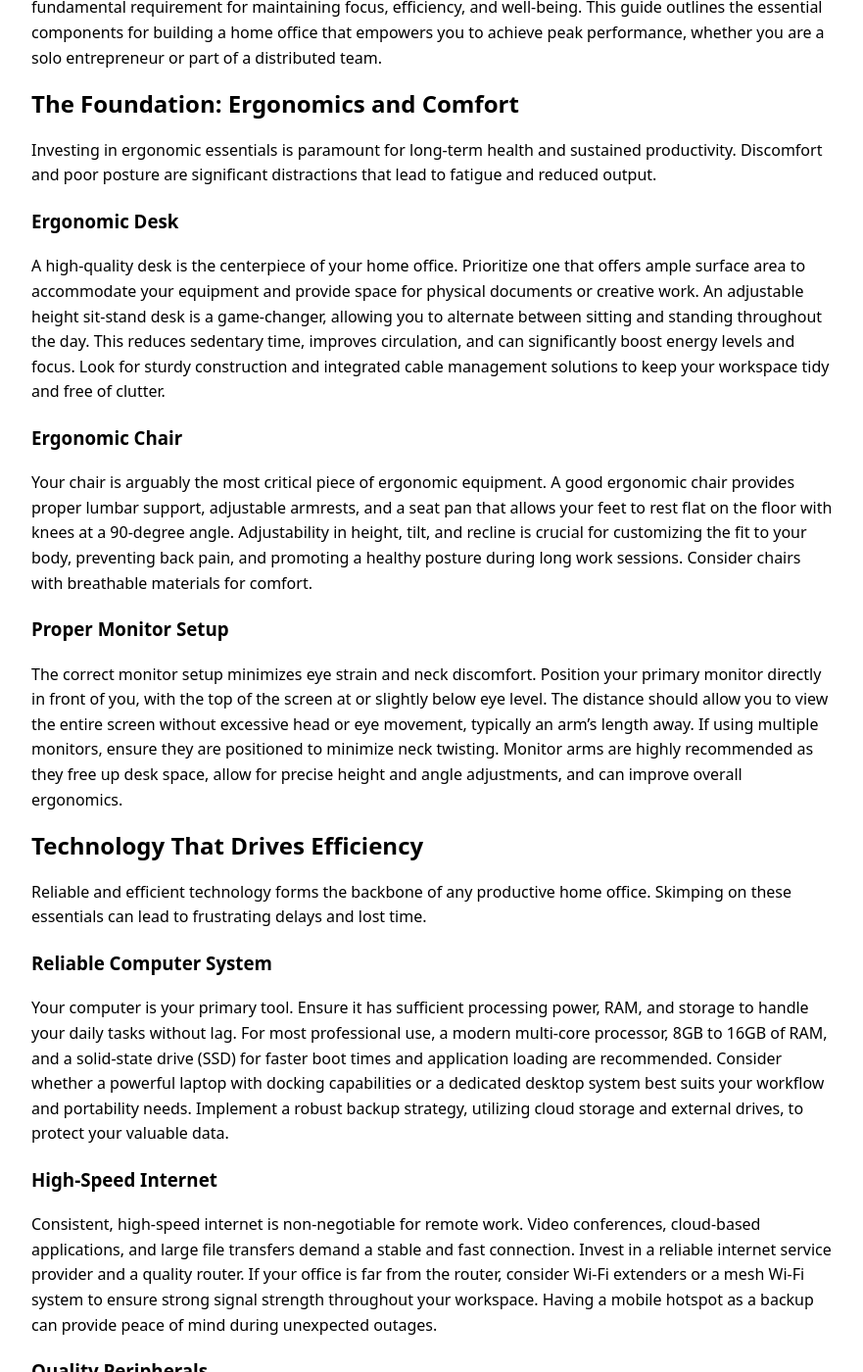
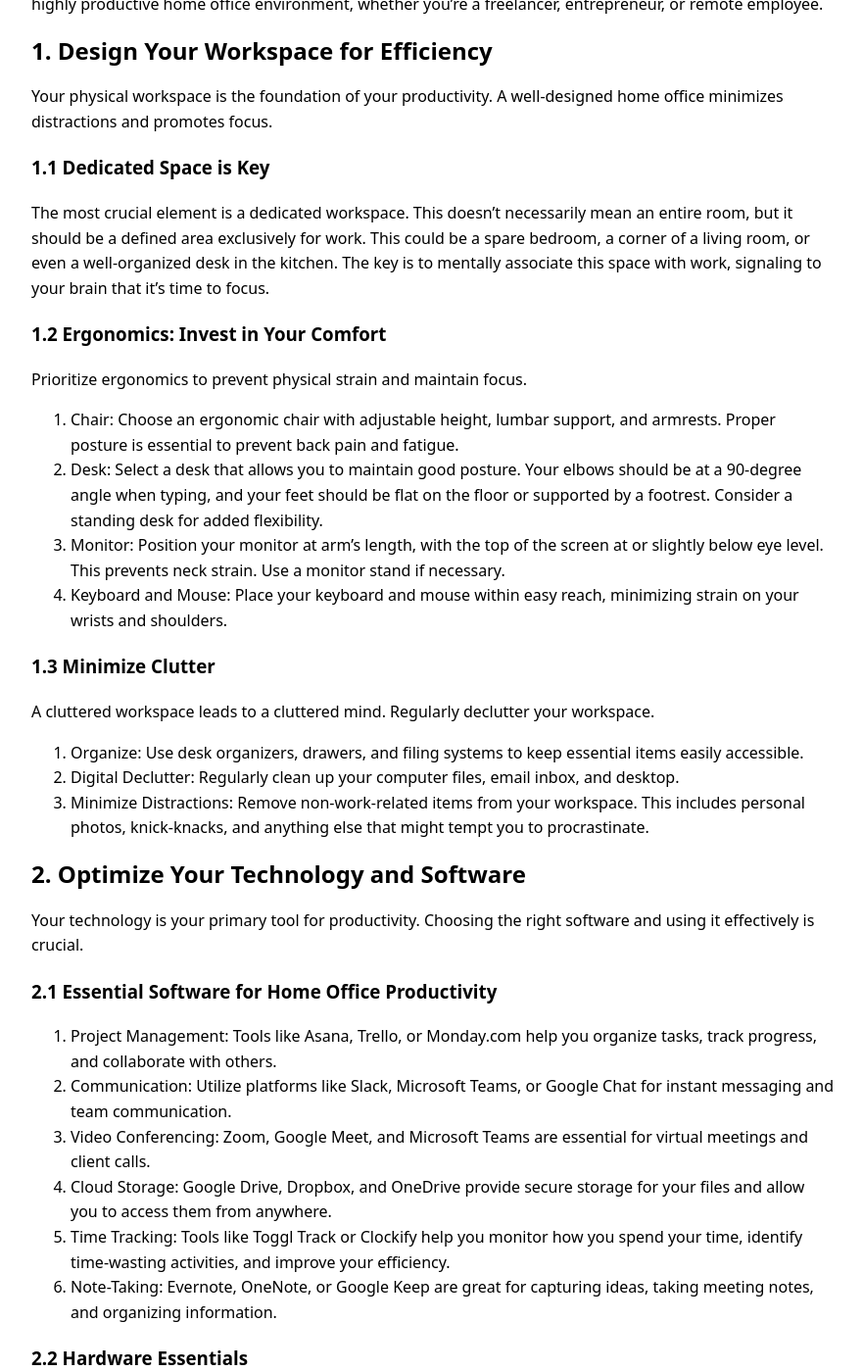
Before and after one commit to ironaclaw/ironaclaw.github.io, a Jekyll site: the page built from _posts/2026-02-13-home-office-productivity-essentials.md, in a window 1280 px wide and 1400 px high, scrolled down 222 px. Shown: the whole window at 98% size, without its empty margins (198-1079 px from the left). Built offline with Jekyll 4.4.1, drawn with Linux system fonts in a browser that asks for light colours; some of the changed text lies outside the part shown.

Commit message:
Add 2026-02-13-home-office-productivity-essentials.md

```diff
--- a/_posts/2026-02-13-home-office-productivity-essentials.md
+++ b/_posts/2026-02-13-home-office-productivity-essentials.md
@@ -6,72 +6,99 @@ date: '2026-02-13'
 description: ''
 tags: []
 keywords: []
-model_used: gemini-2.5-flash
+model_used: gemini-2.0-flash-lite
 ---
 
-# Home Office Productivity Essentials: Your Blueprint for Peak Performance
+# Home Office Productivity Essentials: Maximize Your Output
 
-The shift to remote and hybrid work models has transformed the home office from a convenience into a critical hub for productivity. A well-equipped and thoughtfully designed workspace is no longer a luxury but a fundamental requirement for maintaining focus, efficiency, and well-being. This guide outlines the essential components for building a home office that empowers you to achieve peak performance, whether you are a solo entrepreneur or part of a distributed team.
+The modern home office offers unparalleled flexibility, but it also presents unique challenges to productivity. Without the structure of a traditional office, distractions abound, and it's easy to let the lines between work and personal life blur. This article provides actionable strategies and essential tools to help you create a highly productive home office environment, whether you're a freelancer, entrepreneur, or remote employee.
 
-## The Foundation: Ergonomics and Comfort
+## 1. Design Your Workspace for Efficiency
 
-Investing in ergonomic essentials is paramount for long-term health and sustained productivity. Discomfort and poor posture are significant distractions that lead to fatigue and reduced output.
+Your physical workspace is the foundation of your productivity. A well-designed home office minimizes distractions and promotes focus.
 
-### Ergonomic Desk
+### 1.1 Dedicated Space is Key
 
-A high-quality desk is the centerpiece of your home office. Prioritize one that offers ample surface area to accommodate your equipment and provide space for physical documents or creative work. An adjustable height sit-stand desk is a game-changer, allowing you to alternate between sitting and standing throughout the day. This reduces sedentary time, improves circulation, and can significantly boost energy levels and focus. Look for sturdy construction and integrated cable management solutions to keep your workspace tidy and free of clutter.
+The most crucial element is a dedicated workspace. This doesn't necessarily mean an entire room, but it should be a defined area exclusively for work. This could be a spare bedroom, a corner of a living room, or even a well-organized desk in the kitchen. The key is to mentally associate this space with work, signaling to your brain that it's time to focus.
 
-### Ergonomic Chair
+### 1.2 Ergonomics: Invest in Your Comfort
 
-Your chair is arguably the most critical piece of ergonomic equipment. A good ergonomic chair provides proper lumbar support, adjustable armrests, and a seat pan that allows your feet to rest flat on the floor with knees at a 90-degree angle. Adjustability in height, tilt, and recline is crucial for customizing the fit to your body, preventing back pain, and promoting a healthy posture during long work sessions. Consider chairs with breathable materials for comfort.
+Prioritize ergonomics to prevent physical strain and maintain focus.
 
-### Proper Monitor Setup
+1.  Chair: Choose an ergonomic chair with adjustable height, lumbar support, and armrests. Proper posture is essential to prevent back pain and fatigue.
+2.  Desk: Select a desk that allows you to maintain good posture. Your elbows should be at a 90-degree angle when typing, and your feet should be flat on the floor or supported by a footrest. Consider a standing desk for added flexibility.
+3.  Monitor: Position your monitor at arm's length, with the top of the screen at or slightly below eye level. This prevents neck strain. Use a monitor stand if necessary.
+4.  Keyboard and Mouse: Place your keyboard and mouse within easy reach, minimizing strain on your wrists and shoulders.
 
-The correct monitor setup minimizes eye strain and neck discomfort. Position your primary monitor directly in front of you, with the top of the screen at or slightly below eye level. The distance should allow you to view the entire screen without excessive head or eye movement, typically an arm's length away. If using multiple monitors, ensure they are positioned to minimize neck twisting. Monitor arms are highly recommended as they free up desk space, allow for precise height and angle adjustments, and can improve overall ergonomics.
+### 1.3 Minimize Clutter
 
-## Technology That Drives Efficiency
+A cluttered workspace leads to a cluttered mind. Regularly declutter your workspace.
 
-Reliable and efficient technology forms the backbone of any productive home office. Skimping on these essentials can lead to frustrating delays and lost time.
+1.  Organize: Use desk organizers, drawers, and filing systems to keep essential items easily accessible.
+2.  Digital Declutter: Regularly clean up your computer files, email inbox, and desktop.
+3.  Minimize Distractions: Remove non-work-related items from your workspace. This includes personal photos, knick-knacks, and anything else that might tempt you to procrastinate.
 
-### Reliable Computer System
+## 2. Optimize Your Technology and Software
 
-Your computer is your primary tool. Ensure it has sufficient processing power, RAM, and storage to handle your daily tasks without lag. For most professional use, a modern multi-core processor, 8GB to 16GB of RAM, and a solid-state drive (SSD) for faster boot times and application loading are recommended. Consider whether a powerful laptop with docking capabilities or a dedicated desktop system best suits your workflow and portability needs. Implement a robust backup strategy, utilizing cloud storage and external drives, to protect your valuable data.
+Your technology is your primary tool for productivity. Choosing the right software and using it effectively is crucial.
 
-### High-Speed Internet
+### 2.1 Essential Software for Home Office Productivity
 
-Consistent, high-speed internet is non-negotiable for remote work. Video conferences, cloud-based applications, and large file transfers demand a stable and fast connection. Invest in a reliable internet service provider and a quality router. If your office is far from the router, consider Wi-Fi extenders or a mesh Wi-Fi system to ensure strong signal strength throughout your workspace. Having a mobile hotspot as a backup can provide peace of mind during unexpected outages.
+1.  Project Management: Tools like Asana, Trello, or Monday.com help you organize tasks, track progress, and collaborate with others.
+2.  Communication: Utilize platforms like Slack, Microsoft Teams, or Google Chat for instant messaging and team communication.
+3.  Video Conferencing: Zoom, Google Meet, and Microsoft Teams are essential for virtual meetings and client calls.
+4.  Cloud Storage: Google Drive, Dropbox, and OneDrive provide secure storage for your files and allow you to access them from anywhere.
+5.  Time Tracking: Tools like Toggl Track or Clockify help you monitor how you spend your time, identify time-wasting activities, and improve your efficiency.
+6.  Note-Taking: Evernote, OneNote, or Google Keep are great for capturing ideas, taking meeting notes, and organizing information.
 
-### Quality Peripherals
+### 2.2 Hardware Essentials
 
-The right peripherals enhance interaction with your computer, improving comfort and precision.
+1.  Reliable Internet: A fast and stable internet connection is paramount.
+2.  High-Quality Webcam and Microphone: Essential for clear communication during video calls.
+3.  External Monitor (Optional): Increases screen real estate and improves multitasking capabilities.
+4.  Noise-Canceling Headphones: Minimize distractions and improve focus, especially in noisy environments.
+5.  Printer/Scanner (Optional): Useful for printing documents and scanning physical paperwork.
 
-1.  Keyboard and Mouse: Choose an ergonomic keyboard and mouse that fit comfortably in your hands and offer responsive feedback. Mechanical keyboards can improve typing speed and accuracy for some, while vertical mice can reduce wrist strain.
-2.  Webcam and Microphone: For professional virtual meetings, a dedicated external webcam often provides superior video quality compared to built-in laptop cameras. Pair it with a quality microphone, such as a USB condenser mic or a good headset, to ensure clear, crisp audio that eliminates background noise.
-3.  Printer/Scanner: While much work is digital
+## 3. Implement Effective Time Management Techniques
 
-, a reliable all-in-one printer/scanner remains valuable for document signing, physical copies, or digitizing important paperwork. Consider a laser printer for cost-effective, high-volume printing, or an inkjet for color documents and photos if needed.
+Effective time management is the cornerstone of home office productivity.
 
-### Ergonomic Monitors
+### 3.1 Time Blocking
 
-A high-resolution external monitor, or even a dual-monitor setup, significantly expands your digital workspace, reducing the need to constantly switch windows. Prioritize monitors with adjustable height, tilt, and swivel for ergonomic positioning at eye level. Screen size and resolution should support your specific tasks, minimizing eye strain and maximizing visual clarity.
+Allocate specific blocks of time to specific tasks. This helps you stay focused and prevents multitasking. Schedule your most demanding tasks for your peak productivity hours.
 
-### Power Management and Backup
+### 3.2 The Pomodoro Technique
 
-Protecting your valuable electronics from power fluctuations is critical. A quality surge protector is a minimum requirement for all your equipment. For critical devices like your computer and modem, an Uninterruptible Power Supply (UPS) provides battery backup, allowing you to save work and shut down gracefully during brief power interruptions, preventing data loss and hardware damage.
+Work in focused 25-minute intervals (pomodoros) followed by short breaks. This technique helps maintain focus and prevent burnout.
 
-### Essential Software and Cloud Services
+### 3.3 Prioritization and Task Management
 
-Beyond hardware, the right software ecosystem is crucial. Invest in productivity suites (e.g., Microsoft 365, Google Workspace) that offer word processing, spreadsheets, and presentation tools. Project management applications (e.g., Asana, Trello, ClickUp) can help organize tasks and deadlines, especially for complex projects or team collaboration. Secure cloud storage services (e.g., Dropbox, Google Drive, OneDrive) are essential for file access from anywhere, version control, and an additional layer of data backup. Regularly update all software to ensure security and access to the latest features.
+1.  Prioritize Tasks: Use the Eisenhower Matrix (urgent/important) or a similar method to prioritize your to-do list. Focus on the most important tasks first.
+2.  Break Down Large Tasks: Divide complex projects into smaller, more manageable steps. This makes them less overwhelming and easier to complete.
+3.  Batch Similar Tasks: Group similar tasks together to minimize context switching and improve efficiency. For example, schedule all your email checking for specific times.
 
-### Optimizing Your Digital Workflow
+## 4. Foster a Productive Mindset
 
-Leveraging technology effectively extends beyond simply having the right tools; it involves optimizing how you use them.
+Your mindset significantly impacts your productivity.
 
-1.  Automate Repetitive Tasks: Utilize software features or third-party tools to automate routine actions like email sorting, file organization, or data entry. This frees up mental energy for higher-value work.
-2.  Digital Document Management: Implement a consistent digital filing system. Use clear naming conventions, organized folders, and cloud synchronization to ensure documents are easily findable and accessible. Minimize physical paper where possible.
-3.  Communication Protocols: Establish clear communication channels and expectations. Use dedicated platforms for instant messaging (e.g., Slack, Microsoft Teams) and separate tools for video conferencing (e.g., Zoom, Google Meet). This reduces context switching and streamlines interactions.
-4.  Data Security Best Practices: Implement strong, unique passwords for all accounts, utilize multi-factor authentication (MFA), and regularly back up your data. Be vigilant against phishing attempts and ensure your antivirus software is up-to-date.
+### 4.1 Set Clear Goals
 
-### Conclusion
+Define your goals, both short-term and long-term. This provides direction and motivation. Write down your goals and regularly review them.
 
-Building an efficient home office is a strategic investment in your productivity, well-being, and professional success. By thoughtfully selecting reliable technology, optimizing your physical workspace, and implementing smart digital practices, you create an environment where focus thrives and work gets done effectively. Prioritize quality, ergonomics, and seamless integration to transform your home office into a powerhouse of productivity, enabling you to achieve more with less effort.
+### 4.2 Establish a Routine
+
+Create a consistent daily routine that includes work, breaks, and personal time. A structured routine helps you stay on track and reduces decision fatigue.
+
+### 4.3 Take Regular Breaks
+
+Schedule regular breaks to avoid burnout and maintain focus. Get up, move around, stretch, or step away from your workspace.
+
+### 4.4 Minimize Distractions
+
+1.  Turn off Notifications: Silence your phone, close unnecessary browser tabs, and disable social media notifications.
+2.  Communicate Your Availability: Let family members or housemates know when you need uninterrupted work time.
+3.  Use Website Blockers: Utilize website blockers to prevent access to distracting websites during work hours.
+
+## Conclusion
+
+Creating a productive home office requires a combination of physical setup, technological tools, time management strategies, and a focused mindset. By implementing these essentials, you can maximize your output, achieve your goals, and enjoy the benefits of working from home. Remember that consistency is key. Experiment with different techniques and tools to find what works best for you and your unique work style.
```
